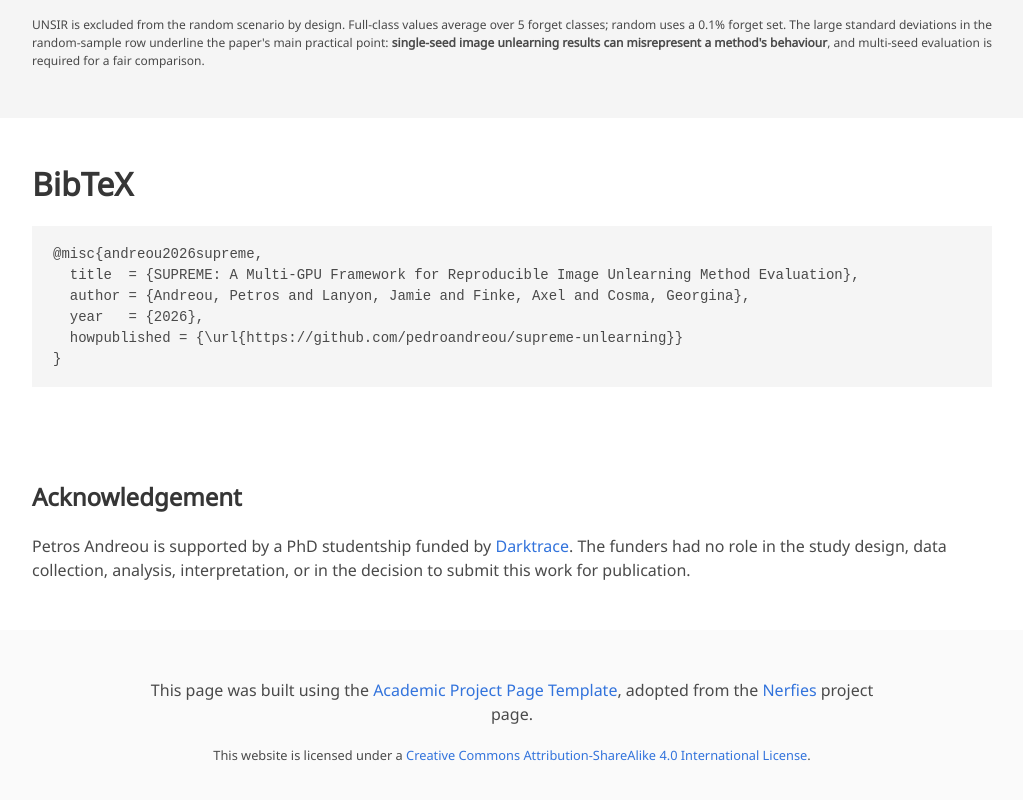
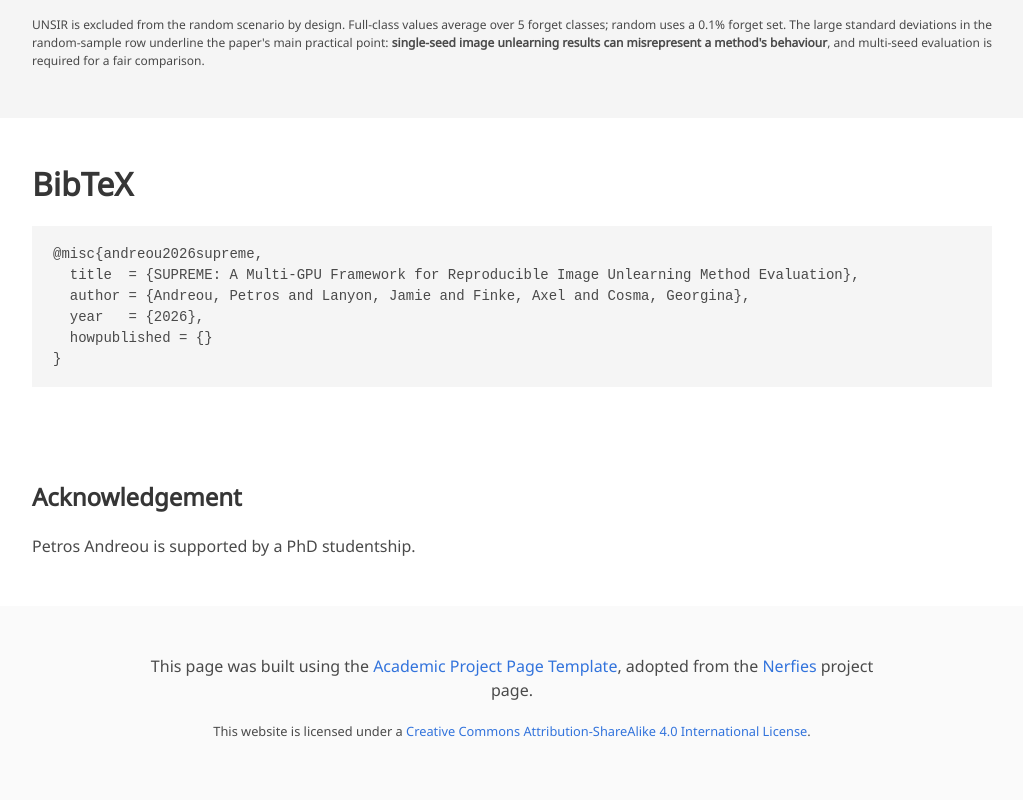
Before and after one commit to pedroandreou/supreme-unlearning-page, a plain HTML site: page index.html in a window 1280 px wide. Shown: the part 4192-4992 px from the top of the page, without its empty margins (128-1151 px from the left). Drawn offline with nearby package versions, Linux system fonts and the light colour scheme; some icons are missing; a web font is replaced by a local one.

Commit message:
Clear citation howpublished so it can host the arXiv URL
Empties the bibtex howpublished field in both the project-page
HTML and the README citation block, leaving them ready to be
populated with the arXiv URL once the preprint is uploaded.

```diff
--- a/index.html
+++ b/index.html
@@ -306,7 +306,7 @@
   title  = {SUPREME: A Multi-GPU Framework for Reproducible Image Unlearning Method Evaluation},
   author = {Andreou, Petros and Lanyon, Jamie and Finke, Axel and Cosma, Georgina},
   year   = {2026},
-  howpublished = {\url{https://github.com/pedroandreou/supreme-unlearning}}
+  howpublished = {}
 }</code></pre>
   </div>
 </section>
@@ -316,7 +316,7 @@
   <div class="container is-max-desktop content">
     <h2 class="title is-4">Acknowledgement</h2>
     <p>
-      Petros Andreou is supported by a PhD studentship funded by <a href="https://darktrace.com/" target="_blank">Darktrace</a>. The funders had no role in the study design, data collection, analysis, interpretation, or in the decision to submit this work for publication.
+      Petros Andreou is supported by a PhD studentship.
     </p>
   </div>
 </section>
```
Also changed, not shown: 1 other file.
